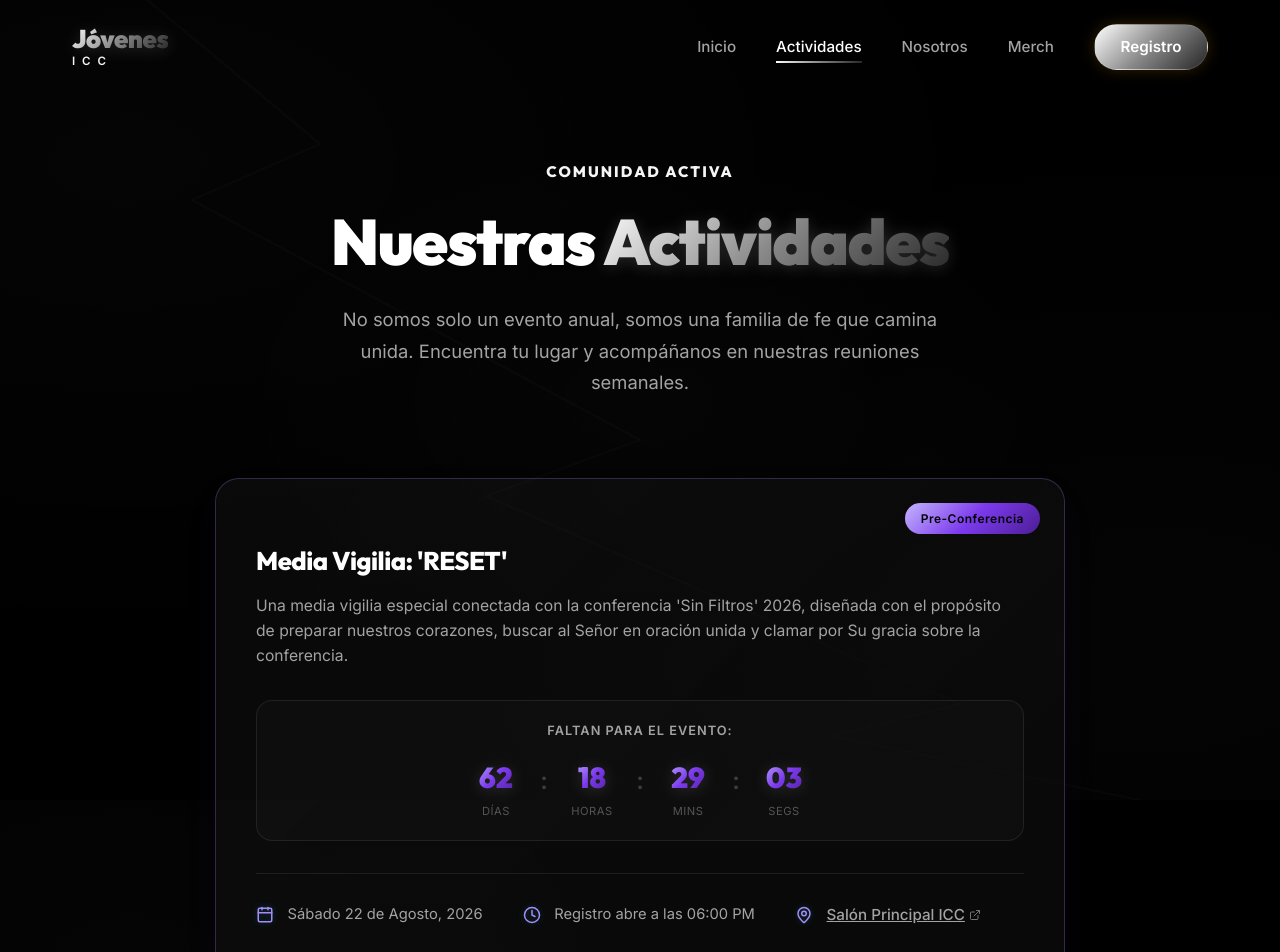
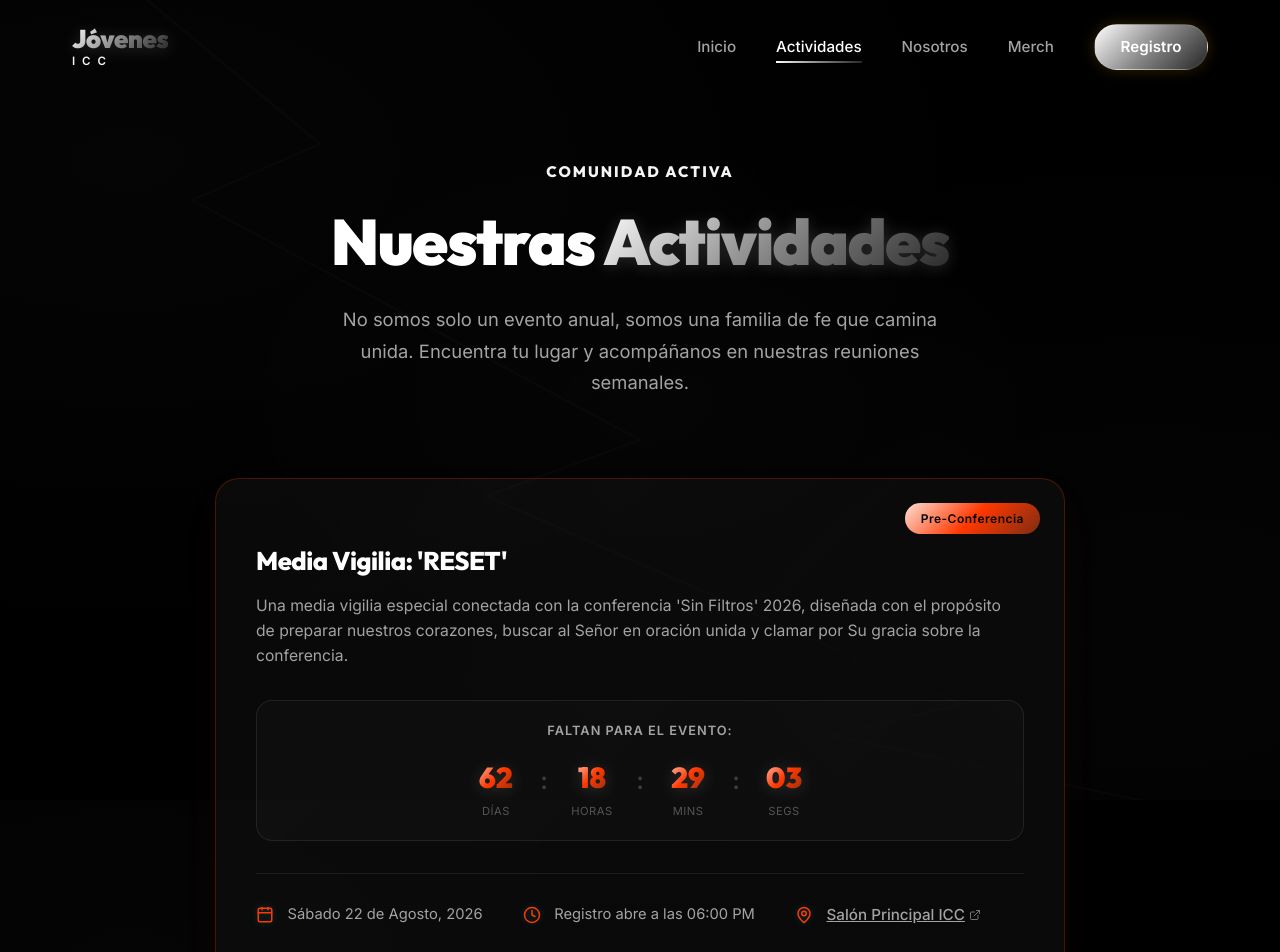
Before and after one commit to Kevito11/OneTwentyOne-kvaldez, a React (Vite) app: page /actividades in a window 1280 px wide. Shown: the top 952 px of the page. Built offline with nearby package versions, Linux system fonts and the light colour scheme.

Commit message:
feat: integrate official vertical poster and red-orange theme colors for Media Vigilia RESET

```diff
--- a/src/config/images.js
+++ b/src/config/images.js
@@ -20,6 +20,11 @@ export const getImageUrl = (path) => {
 
   let resolvedPath = path;
   let isLocalOverride = false;
+
+  if (path === "/media-vigilia-reset.jpeg") {
+    resolvedPath = "/media-vigilia-reset.jpeg";
+    isLocalOverride = true;
+  }
 
   // Dynamic switch starting August 1st, 2026 (yellow) and August 24th, 2026 (orange)
   try {
--- a/src/index.css
+++ b/src/index.css
@@ -408,32 +408,32 @@ body.orange-theme {
     radial-gradient(at 15% 80%, rgba(249, 115, 22, 0.10) 0px, transparent 60%) !important;
 }
 
-/* Media Vigilia (RESET) custom purple/indigo theme overrides */
+/* Media Vigilia (RESET) custom neon red-orange/peach theme overrides */
 body.vigilia-mode {
-  --accent-color: #a78bfa; /* Lavender Purple */
-  --accent-light: #c4b5fd; /* Soft Purple Light */
-  --accent-blue: #a78bfa; /* Lavender Purple */
-  --accent-gradient: linear-gradient(135deg, #c4b5fd 0%, #7c3aed 50%, #4c1d95 100%);
-  --accent-glow: rgba(124, 58, 237, 0.08);
-  --blue-glow: rgba(124, 58, 237, 0.12);
+  --accent-color: #FF3800; /* Neon Red-Orange */
+  --accent-light: #fddfd6; /* Peach Accent */
+  --accent-blue: #FF3800; /* Neon Red-Orange */
+  --accent-gradient: linear-gradient(135deg, #fddfd6 0%, #FF3800 50%, #7c2d12 100%);
+  --accent-glow: rgba(255, 56, 0, 0.08);
+  --blue-glow: rgba(255, 56, 0, 0.12);
 
-  background-color: #040208 !important; /* Deep violet-tinted obsidian black */
+  background-color: #030202 !important; /* Deep black */
   background-image:
-    radial-gradient(at 15% 15%, rgba(124, 58, 237, 0.15) 0px, transparent 60%),
-    radial-gradient(at 85% 20%, rgba(79, 70, 229, 0.12) 0px, transparent 60%),
-    radial-gradient(at 50% 50%, rgba(124, 58, 237, 0.04) 0px, transparent 70%),
-    radial-gradient(at 85% 85%, rgba(124, 58, 237, 0.14) 0px, transparent 60%),
-    radial-gradient(at 15% 80%, rgba(99, 102, 241, 0.10) 0px, transparent 60%) !important;
+    radial-gradient(at 15% 15%, rgba(255, 56, 0, 0.15) 0px, transparent 60%),
+    radial-gradient(at 85% 20%, rgba(249, 115, 22, 0.12) 0px, transparent 60%),
+    radial-gradient(at 50% 50%, rgba(255, 56, 0, 0.04) 0px, transparent 70%),
+    radial-gradient(at 85% 85%, rgba(255, 56, 0, 0.14) 0px, transparent 60%),
+    radial-gradient(at 15% 80%, rgba(249, 115, 22, 0.10) 0px, transparent 60%) !important;
 }
 
 /* Local scoped theme class for components representing Media Vigilia (RESET) */
 .vigilia-theme {
-  --accent-color: #a78bfa !important;
-  --accent-light: #c4b5fd !important;
-  --accent-blue: #a78bfa !important;
-  --accent-gradient: linear-gradient(135deg, #c4b5fd 0%, #7c3aed 50%, #4c1d95 100%) !important;
-  --accent-glow: rgba(124, 58, 237, 0.08) !important;
-  --blue-glow: rgba(124, 58, 237, 0.12) !important;
+  --accent-color: #FF3800 !important;
+  --accent-light: #fddfd6 !important;
+  --accent-blue: #FF3800 !important;
+  --accent-gradient: linear-gradient(135deg, #fddfd6 0%, #FF3800 50%, #7c2d12 100%) !important;
+  --accent-glow: rgba(255, 56, 0, 0.08) !important;
+  --blue-glow: rgba(255, 56, 0, 0.12) !important;
 }
 
 /* Background Lightning Bolt Watermark */
@@ -498,8 +498,8 @@ body.orange-theme .ticket-card.ticket-reset,
 body.yellow-theme.vigilia-mode .ticket-card,
 body.orange-theme.vigilia-mode .ticket-card,
 .ticket-card.ticket-reset {
-  border-color: rgba(167, 139, 250, 0.35) !important;
-  box-shadow: 0 20px 50px rgba(0, 0, 0, 0.6), 0 0 30px rgba(167, 139, 250, 0.12) !important;
+  border-color: rgba(255, 56, 0, 0.35) !important;
+  box-shadow: 0 20px 50px rgba(0, 0, 0, 0.6), 0 0 30px rgba(255, 56, 0, 0.12) !important;
 }
 
 body.yellow-theme .ticket-card.ticket-reset .ticket-top::before,
@@ -512,7 +512,7 @@ body.orange-theme.vigilia-mode .ticket-card .ticket-top::before,
 body.orange-theme.vigilia-mode .ticket-card .ticket-top::after,
 .ticket-card.ticket-reset .ticket-top::before,
 .ticket-card.ticket-reset .ticket-top::after {
-  border-color: rgba(167, 139, 250, 0.35) !important;
+  border-color: rgba(255, 56, 0, 0.35) !important;
 }
 
 body.yellow-theme .ticket-card.ticket-reset .ticket-event-label,
@@ -520,7 +520,7 @@ body.orange-theme .ticket-card.ticket-reset .ticket-event-label,
 body.yellow-theme.vigilia-mode .ticket-card .ticket-event-label,
 body.orange-theme.vigilia-mode .ticket-card .ticket-event-label,
 .ticket-card.ticket-reset .ticket-event-label {
-  color: #a78bfa !important;
+  color: #FF3800 !important;
 }
 
 body.yellow-theme .ticket-card.ticket-reset .t-logo-sub,
@@ -528,24 +528,24 @@ body.orange-theme .ticket-card.ticket-reset .t-logo-sub,
 body.yellow-theme.vigilia-mode .ticket-card .t-logo-sub,
 body.orange-theme.vigilia-mode .ticket-card .t-logo-sub,
 .ticket-card.ticket-reset .t-logo-sub {
-  color: #a78bfa !important;
+  color: #FF3800 !important;
 }
 
 /* Specific high-specificity override for the success screen overlay */
 .ticket-success-container.vigilia-theme,
 body.yellow-theme .ticket-success-container.vigilia-theme,
 body.orange-theme .ticket-success-container.vigilia-theme {
-  --accent-color: #a78bfa !important;
-  --accent-light: #c4b5fd !important;
-  --accent-blue: #a78bfa !important;
-  --accent-gradient: linear-gradient(135deg, #c4b5fd 0%, #7c3aed 50%, #4c1d95 100%) !important;
-  --accent-glow: rgba(124, 58, 237, 0.08) !important;
-  --blue-glow: rgba(124, 58, 237, 0.12) !important;
-  background-color: #040208 !important;
+  --accent-color: #FF3800 !important;
+  --accent-light: #fddfd6 !important;
+  --accent-blue: #FF3800 !important;
+  --accent-gradient: linear-gradient(135deg, #fddfd6 0%, #FF3800 50%, #7c2d12 100%) !important;
+  --accent-glow: rgba(255, 56, 0, 0.08) !important;
+  --blue-glow: rgba(255, 56, 0, 0.12) !important;
+  background-color: #030202 !important;
   background-image:
-    radial-gradient(at 15% 15%, rgba(124, 58, 237, 0.15) 0px, transparent 60%),
-    radial-gradient(at 85% 20%, rgba(79, 70, 229, 0.12) 0px, transparent 60%),
-    radial-gradient(at 50% 50%, rgba(124, 58, 237, 0.04) 0px, transparent 70%),
-    radial-gradient(at 85% 85%, rgba(124, 58, 237, 0.14) 0px, transparent 60%),
-    radial-gradient(at 15% 80%, rgba(99, 102, 241, 0.10) 0px, transparent 60%) !important;
+    radial-gradient(at 15% 15%, rgba(255, 56, 0, 0.15) 0px, transparent 60%),
+    radial-gradient(at 85% 20%, rgba(249, 115, 22, 0.12) 0px, transparent 60%),
+    radial-gradient(at 50% 50%, rgba(255, 56, 0, 0.04) 0px, transparent 70%),
+    radial-gradient(at 85% 85%, rgba(255, 56, 0, 0.14) 0px, transparent 60%),
+    radial-gradient(at 15% 80%, rgba(249, 115, 22, 0.10) 0px, transparent 60%) !important;
 }
--- a/src/pages/Activities/Activities.css
+++ b/src/pages/Activities/Activities.css
@@ -705,23 +705,23 @@ body.vigilia-details-open .navbar {
 /* Local Theme Variables (applied to Card and Modal Overlay) */
 .activity-card.vigilia-theme,
 .modal-overlay.vigilia-theme {
-  --accent-color: #a78bfa; /* Lavender Purple */
-  --accent-light: #c4b5fd; /* Soft Purple Light */
-  --accent-blue: #a78bfa; /* Lavender Purple */
-  --accent-gradient: linear-gradient(135deg, #c4b5fd 0%, #7c3aed 50%, #4c1d95 100%);
-  --accent-glow: rgba(124, 58, 237, 0.08);
-  --blue-glow: rgba(124, 58, 237, 0.12);
+  --accent-color: #FF3800; /* Neon Red-Orange */
+  --accent-light: #fddfd6; /* Peach Accent */
+  --accent-blue: #FF3800; /* Neon Red-Orange */
+  --accent-gradient: linear-gradient(135deg, #fddfd6 0%, #FF3800 50%, #7c2d12 100%);
+  --accent-glow: rgba(255, 56, 0, 0.08);
+  --blue-glow: rgba(255, 56, 0, 0.12);
 }
 
 /* Specific Card Styling to make RESET stand out in the grid list */
 .activity-card.vigilia-theme {
-  border-color: rgba(167, 139, 250, 0.25);
-  box-shadow: 0 15px 40px rgba(124, 58, 237, 0.04);
+  border-color: rgba(255, 56, 0, 0.25);
+  box-shadow: 0 15px 40px rgba(255, 56, 0, 0.04);
 }
 
 .activity-card.vigilia-theme:hover {
-  border-color: rgba(167, 139, 250, 0.45);
-  box-shadow: 0 15px 40px rgba(124, 58, 237, 0.1);
+  border-color: rgba(255, 56, 0, 0.45);
+  box-shadow: 0 15px 40px rgba(255, 56, 0, 0.1);
 }
 
 /* Stacking Context correction to place active modals on top of the navbar */
--- a/src/pages/Registration/Registration.css
+++ b/src/pages/Registration/Registration.css
@@ -1398,16 +1398,16 @@ body.orange-theme .ticket-card .t-logo-sub {
 
 /* Custom RESET Ticket Theme */
 .ticket-card.ticket-reset {
-  border: 1.5px solid rgba(167, 139, 250, 0.35);
-  box-shadow: 0 20px 50px rgba(0, 0, 0, 0.6), 0 0 30px rgba(167, 139, 250, 0.12);
+  border: 1.5px solid rgba(255, 56, 0, 0.35);
+  box-shadow: 0 20px 50px rgba(0, 0, 0, 0.6), 0 0 30px rgba(255, 56, 0, 0.12);
 }
 
 .ticket-card.ticket-reset .ticket-event-label {
-  color: #a78bfa;
+  color: #FF3800;
 }
 
 .ticket-card.ticket-reset .t-logo-sub {
-  color: #a78bfa;
+  color: #FF3800;
 }
 
 /* Event Selector Container & Centering */
@@ -1447,19 +1447,19 @@ body.orange-theme .ticket-card .t-logo-sub {
 body.yellow-theme .ticket-success-container.vigilia-theme,
 body.orange-theme .ticket-success-container.vigilia-theme,
 .ticket-success-container.vigilia-theme {
-  --accent-color: #a78bfa !important;
-  --accent-light: #c4b5fd !important;
-  --accent-blue: #a78bfa !important;
-  --accent-gradient: linear-gradient(135deg, #c4b5fd 0%, #7c3aed 50%, #4c1d95 100%) !important;
-  --accent-glow: rgba(124, 58, 237, 0.08) !important;
-  --blue-glow: rgba(124, 58, 237, 0.12) !important;
-  background-color: #040208 !important;
+  --accent-color: #FF3800 !important;
+  --accent-light: #fddfd6 !important;
+  --accent-blue: #FF3800 !important;
+  --accent-gradient: linear-gradient(135deg, #fddfd6 0%, #FF3800 50%, #7c2d12 100%) !important;
+  --accent-glow: rgba(255, 56, 0, 0.08) !important;
+  --blue-glow: rgba(255, 56, 0, 0.12) !important;
+  background-color: #030202 !important;
   background-image:
-    radial-gradient(at 15% 15%, rgba(124, 58, 237, 0.15) 0px, transparent 60%),
-    radial-gradient(at 85% 20%, rgba(79, 70, 229, 0.12) 0px, transparent 60%),
-    radial-gradient(at 50% 50%, rgba(124, 58, 237, 0.04) 0px, transparent 70%),
-    radial-gradient(at 85% 85%, rgba(124, 58, 237, 0.14) 0px, transparent 60%),
-    radial-gradient(at 15% 80%, rgba(99, 102, 241, 0.10) 0px, transparent 60%) !important;
+    radial-gradient(at 15% 15%, rgba(255, 56, 0, 0.15) 0px, transparent 60%),
+    radial-gradient(at 85% 20%, rgba(249, 115, 22, 0.12) 0px, transparent 60%),
+    radial-gradient(at 50% 50%, rgba(255, 56, 0, 0.04) 0px, transparent 70%),
+    radial-gradient(at 85% 85%, rgba(255, 56, 0, 0.14) 0px, transparent 60%),
+    radial-gradient(at 15% 80%, rgba(249, 115, 22, 0.10) 0px, transparent 60%) !important;
 }
 
 body.yellow-theme .ticket-success-container.vigilia-theme .ticket-card,
@@ -1467,8 +1467,8 @@ body.orange-theme .ticket-success-container.vigilia-theme .ticket-card,
 body.yellow-theme .ticket-card.ticket-reset,
 body.orange-theme .ticket-card.ticket-reset,
 .ticket-card.ticket-reset {
-  border-color: rgba(167, 139, 250, 0.35) !important;
-  box-shadow: 0 20px 50px rgba(0, 0, 0, 0.6), 0 0 30px rgba(167, 139, 250, 0.12) !important;
+  border-color: rgba(255, 56, 0, 0.35) !important;
+  box-shadow: 0 20px 50px rgba(0, 0, 0, 0.6), 0 0 30px rgba(255, 56, 0, 0.12) !important;
 }
 
 body.yellow-theme .ticket-success-container.vigilia-theme .ticket-top::before,
@@ -1481,7 +1481,7 @@ body.orange-theme .ticket-card.ticket-reset .ticket-top::before,
 body.orange-theme .ticket-card.ticket-reset .ticket-top::after,
 .ticket-card.ticket-reset .ticket-top::before,
 .ticket-card.ticket-reset .ticket-top::after {
-  border-color: rgba(167, 139, 250, 0.35) !important;
+  border-color: rgba(255, 56, 0, 0.35) !important;
 }
 
 body.yellow-theme .ticket-success-container.vigilia-theme .ticket-event-label,
@@ -1489,7 +1489,7 @@ body.orange-theme .ticket-success-container.vigilia-theme .ticket-event-label,
 body.yellow-theme .ticket-card.ticket-reset .ticket-event-label,
 body.orange-theme .ticket-card.ticket-reset .ticket-event-label,
 .ticket-card.ticket-reset .ticket-event-label {
-  color: #a78bfa !important;
+  color: #FF3800 !important;
 }
 
 body.yellow-theme .ticket-success-container.vigilia-theme .t-logo-sub,
@@ -1497,5 +1497,5 @@ body.orange-theme .ticket-success-container.vigilia-theme .t-logo-sub,
 body.yellow-theme .ticket-card.ticket-reset .t-logo-sub,
 body.orange-theme .ticket-card.ticket-reset .t-logo-sub,
 .ticket-card.ticket-reset .t-logo-sub {
-  color: #a78bfa !important;
-}
+  color: #FF3800 !important;
+}
--- a/src/pages/TicketVerification/TicketVerification.jsx
+++ b/src/pages/TicketVerification/TicketVerification.jsx
@@ -203,7 +203,7 @@ const TicketVerification = () => {
 
                   <div className="ticket-info-item">
                     <span className="ticket-info-label">Código de Entrada</span>
-                    <span className="ticket-info-value" style={{ fontFamily: 'monospace', letterSpacing: '1px', color: isVigilia ? '#a78bfa' : 'var(--accent-light)' }}>
+                    <span className="ticket-info-value" style={{ fontFamily: 'monospace', letterSpacing: '1px', color: isVigilia ? '#FF3800' : 'var(--accent-light)' }}>
                       {ticketData.ticketCode}
                     </span>
                   </div>
```
Also changed, not shown: google-apps-script.js (+10 -10 lines), src/pages/Activities/Activities.jsx (+33 -0 lines), src/pages/Home/Home.jsx (+6 -31 lines), src/pages/Registration/Registration.jsx (+12 -14 lines), src/pages/TicketVerification/TicketVerification.css (+5 -5 lines), public/media-vigilia-reset.jpeg (added).
